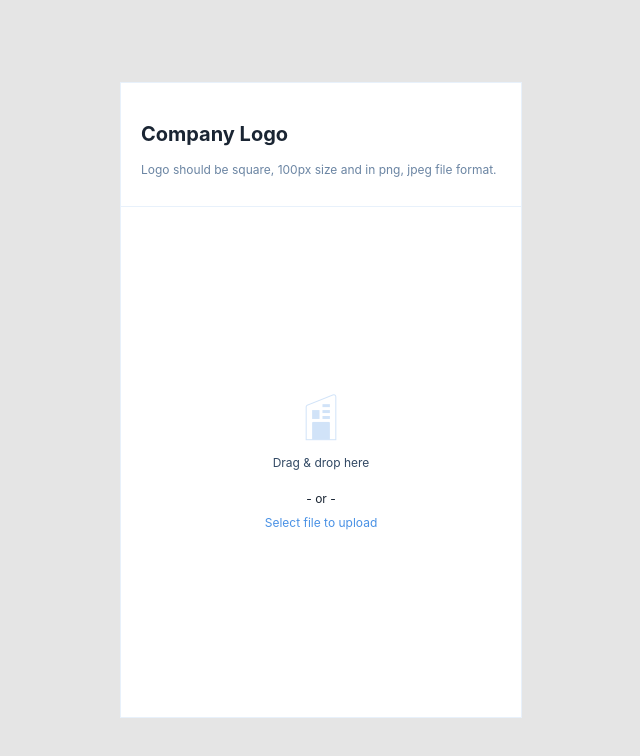
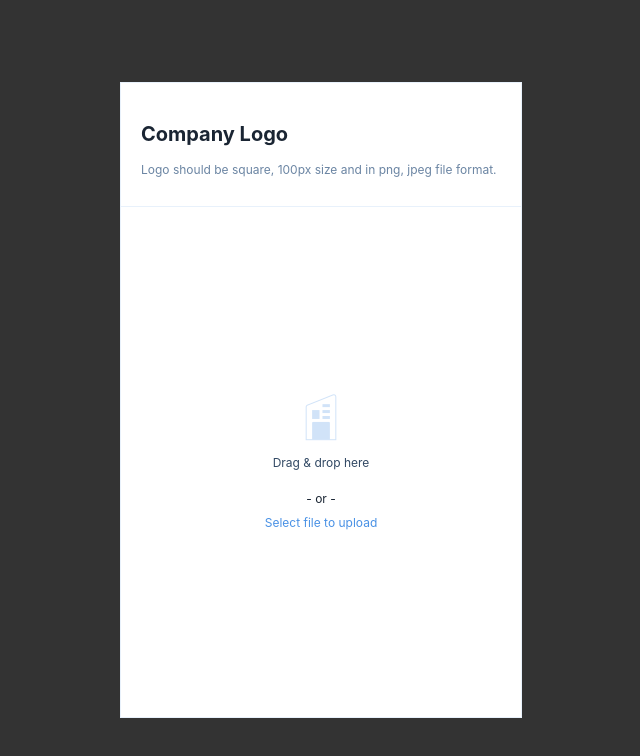
Before and after one commit to olmits/dropzone, a React (Create React App) app: page / in a window 1280 px wide. Shown: the top 756 px of the page, without its empty margins (319-959 px from the left). Built offline with nearby package versions, Linux system fonts and the light colour scheme.

Commit message:
change colour 333

```diff
--- a/src/styles/global.sass
+++ b/src/styles/global.sass
@@ -1,4 +1,4 @@
-$app-background: #E5E5E5
+$app-background: #333
 $div-active-background: #F5F9FF
 $text1-color: #1A2533
 $text2-color: #324964
```
